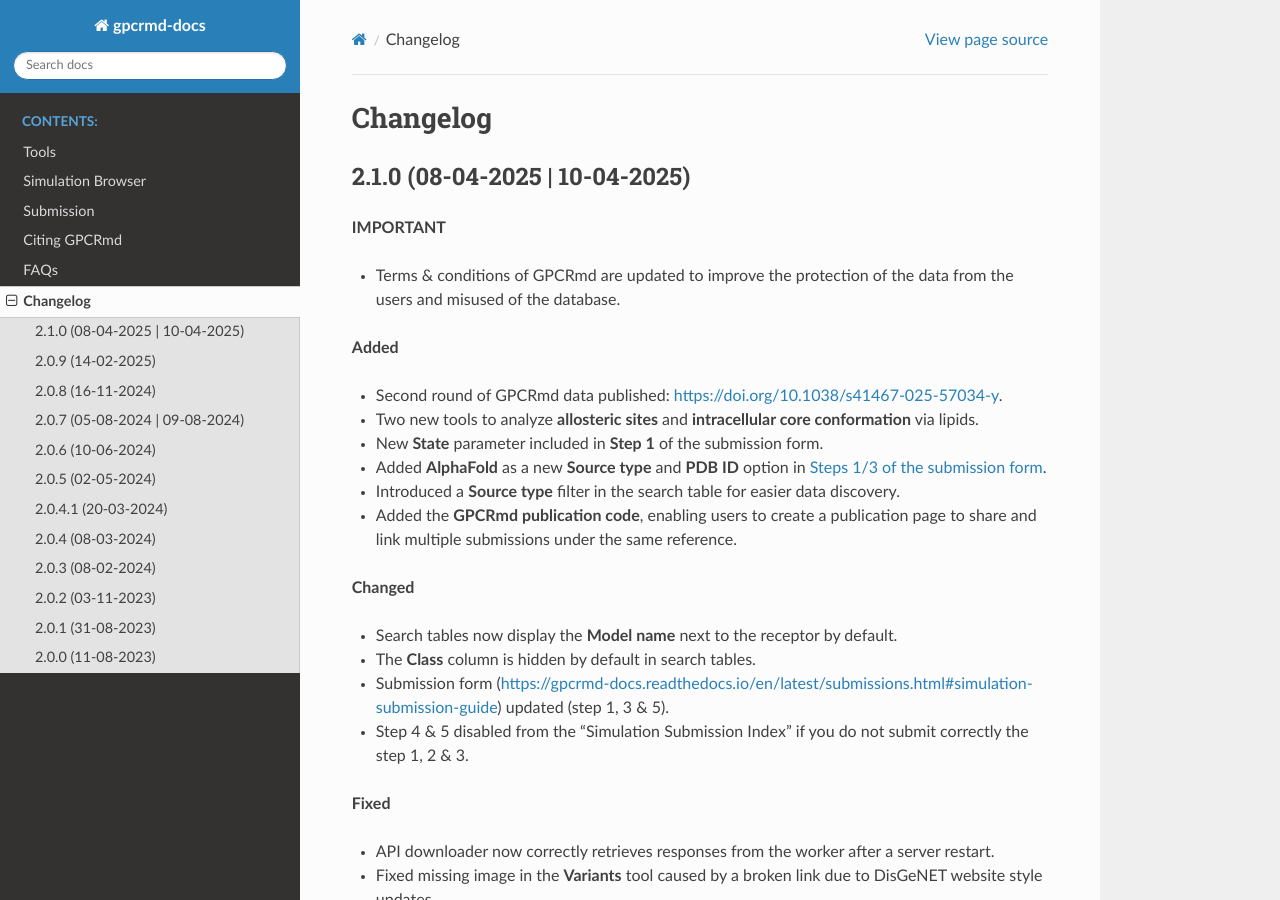
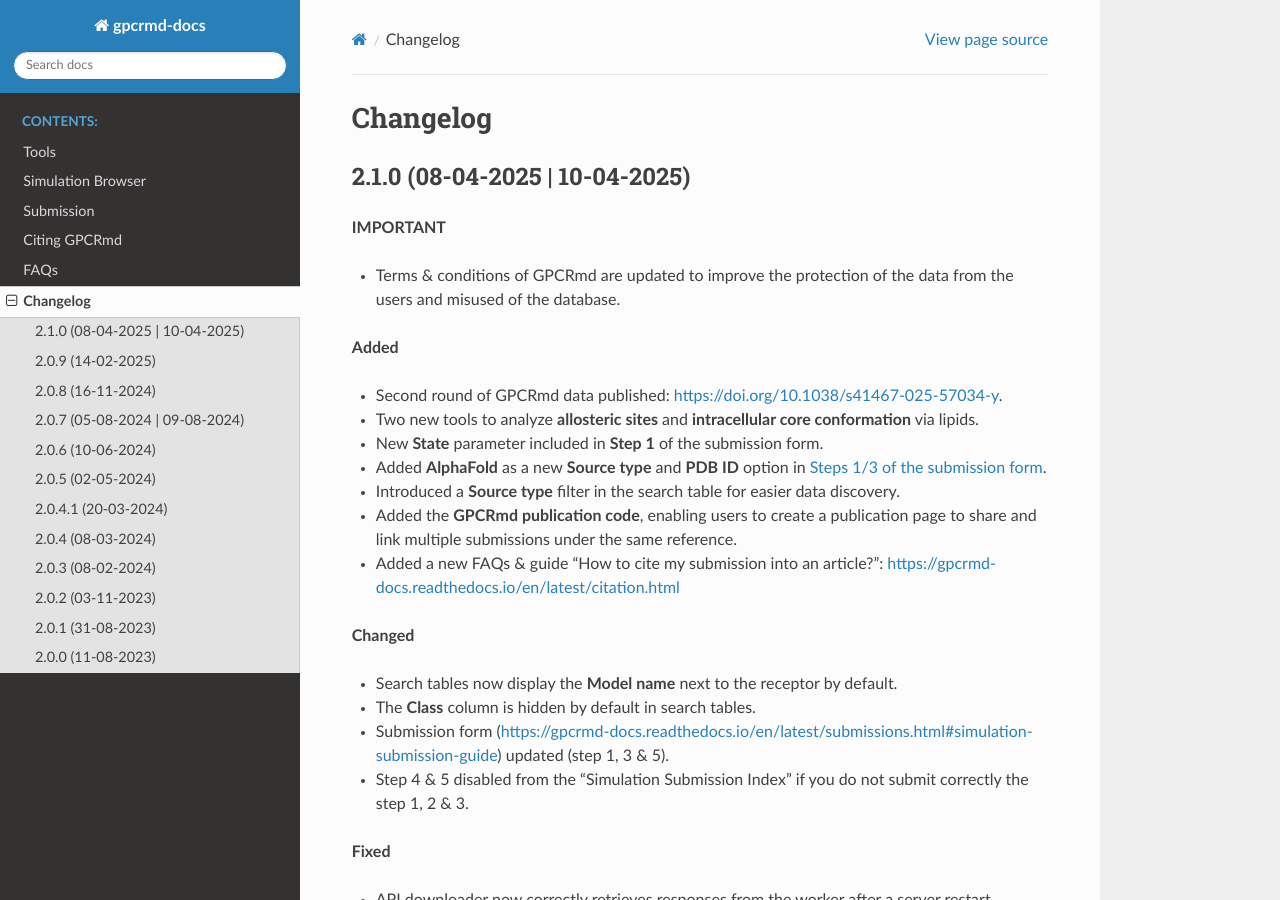
Before and after one commit to GPCRmd/gpcrmd-docs, a Sphinx documentation site: the page built from source/changelog.rst, in a window 1280 px wide and 900 px high. Built offline with Sphinx 7.4.7 and the Read the Docs theme 3.1.0, drawn with Linux system fonts in a browser that asks for light colours.

```diff
--- a/source/changelog.rst
+++ b/source/changelog.rst
@@ -19,6 +19,7 @@ Changelog
 * Added **AlphaFold** as a new **Source type** and **PDB ID** option in `Steps 1/3 of the submission form <https://gpcrmd-docs.readthedocs.io/en/latest/submissions.html#simulation-submission-guide>`_.
 * Introduced a **Source type** filter in the search table for easier data discovery.
 * Added the **GPCRmd publication code**, enabling users to create a publication page to share and link multiple submissions under the same reference.
+* Added a new FAQs & guide "How to cite my submission into an article?": https://gpcrmd-docs.readthedocs.io/en/latest/citation.html
 
 **Changed**
 
--- a/source/faqs.rst
+++ b/source/faqs.rst
@@ -9,6 +9,10 @@ FAQs
 * **Q:** How can I submit a simulation into GPCRmd?
 
   * **A:** `GPCRmd submission guide <https://gpcrmd-docs.readthedocs.io/en/latest/submissions.html>`_
+
+* **Q:** How can I cite my submission/simulation into an article?
+
+  * **A:** `GPCRmd submission citation guide <https://gpcrmd-docs.readthedocs.io/en/latest/submissions.html>`_
 
 * **Q:** How can I share unpublished submissions that are not public with others?
 
--- a/source/submission.rst
+++ b/source/submission.rst
@@ -10,3 +10,4 @@ The submission system is divided into:
 
   accounts
   submissions
+  citation
```
Also changed, not shown: source/citation.rst (added, +16 -0 lines), source/citing-gpcrmd.rst (line endings or trailing spaces).
